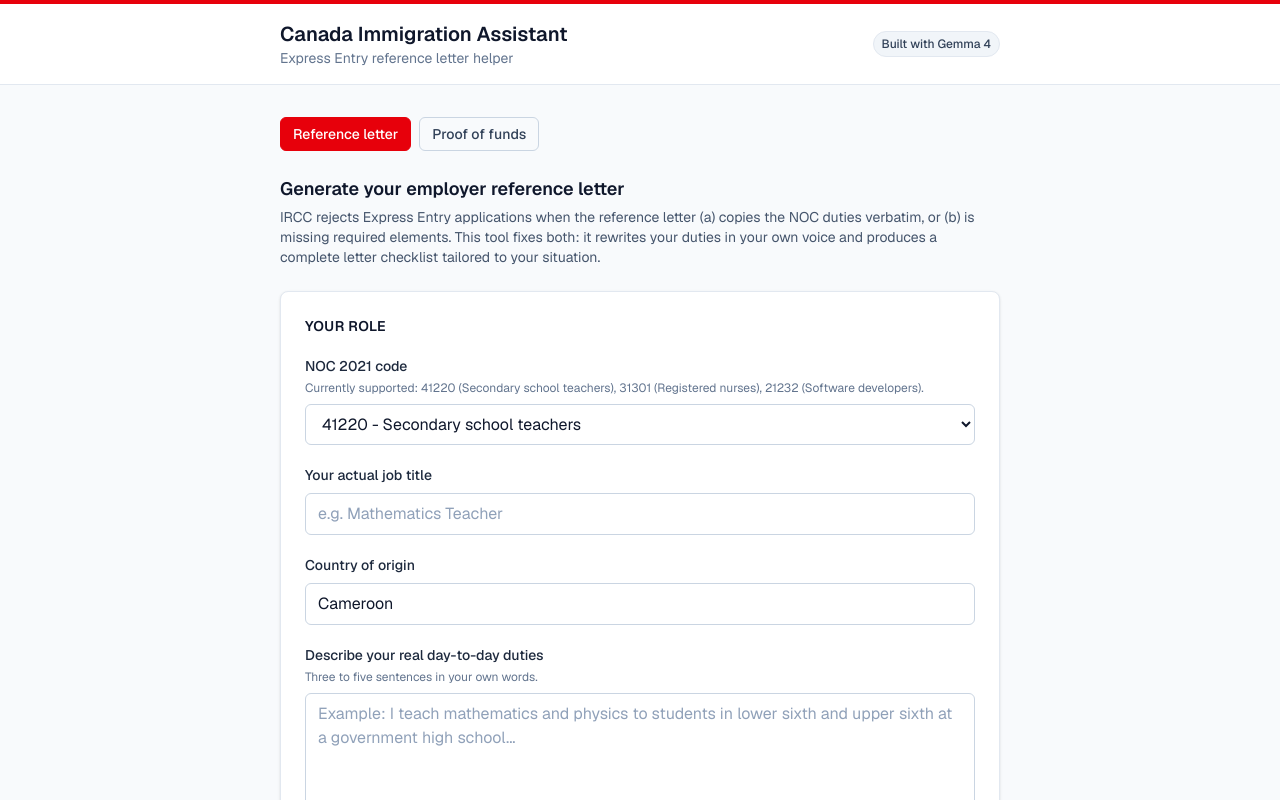
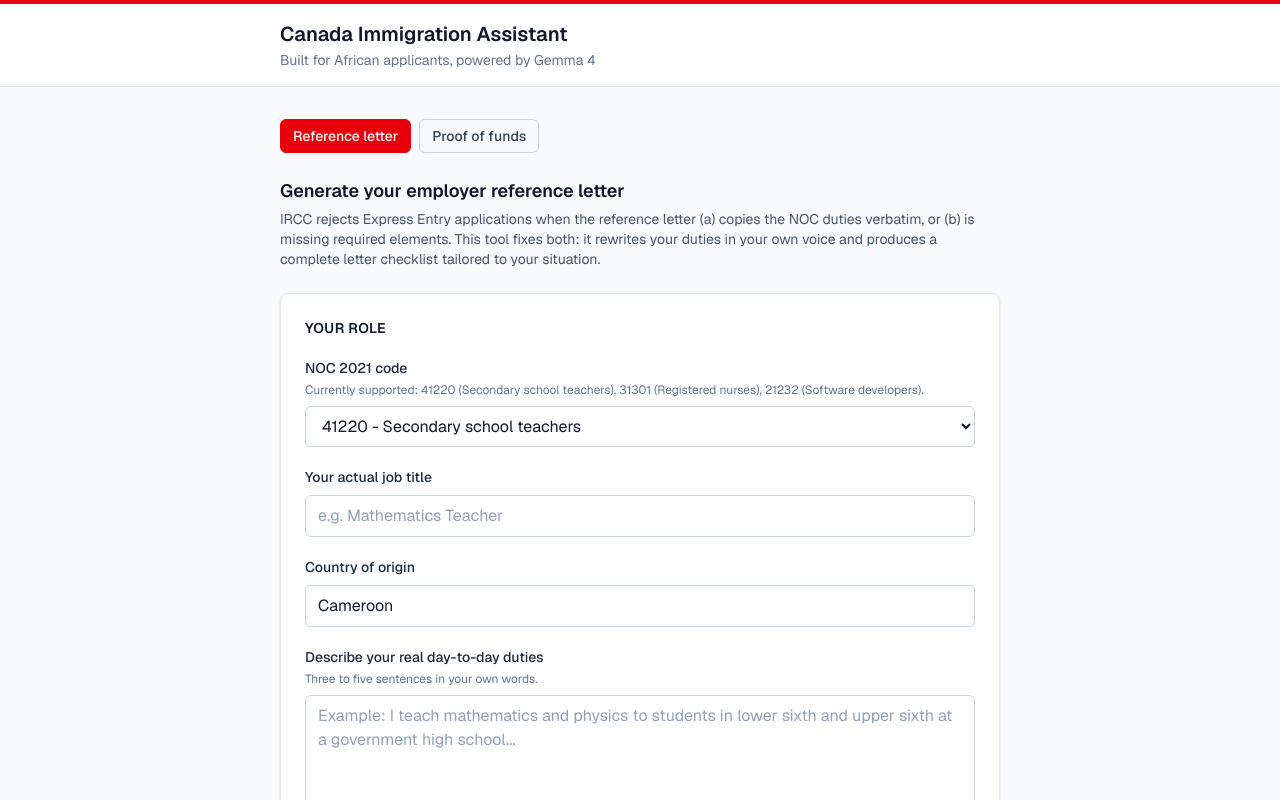
Before and after one commit to t-yanick/gemma-canada-assistant, a Next.js app: page / in a window 1280 px wide. Shown: the top 800 px of the page. Built offline with nearby package versions, Linux system fonts and the light colour scheme.

Commit message:
Rebrand header: subtitle names audience and engine

```diff
--- a/components/SiteHeader.tsx
+++ b/components/SiteHeader.tsx
@@ -1,25 +1,19 @@
 // components/SiteHeader.tsx
-// Sticky top header with the red Canadian accent strip and Gemma 4 badge.
-// Purely presentational - no state.
+// Sticky top header with the red Canadian accent strip.
+// Subtitle names the audience (African applicants) and the engine (Gemma 4)
+// so the product positioning is clear regardless of which tool the user lands on.
 
 export function SiteHeader() {
   return (
     <header className="border-b border-slate-200 bg-white sticky top-0 z-10">
       <div className="h-1 bg-red-600" />
       <div className="max-w-3xl mx-auto px-4 py-4 sm:px-6">
-        <div className="flex items-center justify-between gap-3">
-          <div>
-            <h1 className="text-lg font-semibold text-slate-900 sm:text-xl">
-              Canada Immigration Assistant
-            </h1>
-            <p className="text-xs text-slate-500 sm:text-sm">
-              Express Entry reference letter helper
-            </p>
-          </div>
-          <span className="inline-flex items-center text-xs font-medium px-2 py-1 rounded-full bg-slate-100 text-slate-700 border border-slate-200 flex-shrink-0">
-            Built with Gemma 4
-          </span>
-        </div>
+        <h1 className="text-lg font-semibold text-slate-900 sm:text-xl">
+          Canada Immigration Assistant
+        </h1>
+        <p className="text-xs text-slate-500 mt-0.5 sm:text-sm">
+          Built for African applicants, powered by Gemma 4
+        </p>
       </div>
     </header>
   );
```
